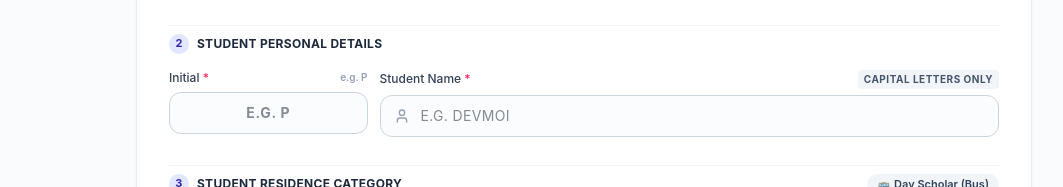
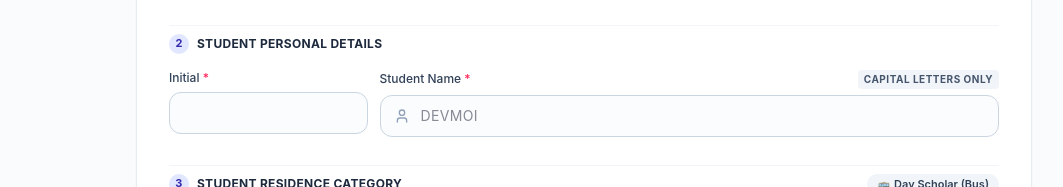
Before and after one commit to Yokesh2203/TMS, a React (Vite) app: page / in a window 1280 px wide. Shown: the part 538-725 px from the top of the page, without its empty margins (56-1119 px from the left). Built offline with nearby package versions, Linux system fonts and the light colour scheme; no server answers.

Commit message:
fix: make initial placeholder blank and set name placeholder to DEVMOI

```diff
--- a/src/components/StudentForm.tsx
+++ b/src/components/StudentForm.tsx
@@ -813,13 +813,12 @@ export const StudentForm: React.FC<StudentFormProps> = ({
                   >
                     Initial <span className="text-rose-500">*</span>
                   </label>
-                  <span className="text-[10px] font-semibold text-slate-400">e.g. P</span>
                 </div>
                 <div className="relative">
                   <input
                     type="text"
                     id="student-initial-input"
-                    placeholder="e.g. P"
+                    placeholder=""
                     maxLength={6}
                     value={studentInitial}
                     onChange={(e) => {
@@ -865,7 +864,7 @@ export const StudentForm: React.FC<StudentFormProps> = ({
                   <input
                     type="text"
                     id="student-name-input"
-                    placeholder="e.g. DEVMOI"
+                    placeholder="DEVMOI"
                     value={studentNameOnly}
                     onChange={(e) => {
                       const val = e.target.value.toUpperCase().replace(/[^A-Z\s]/g, '');
```
